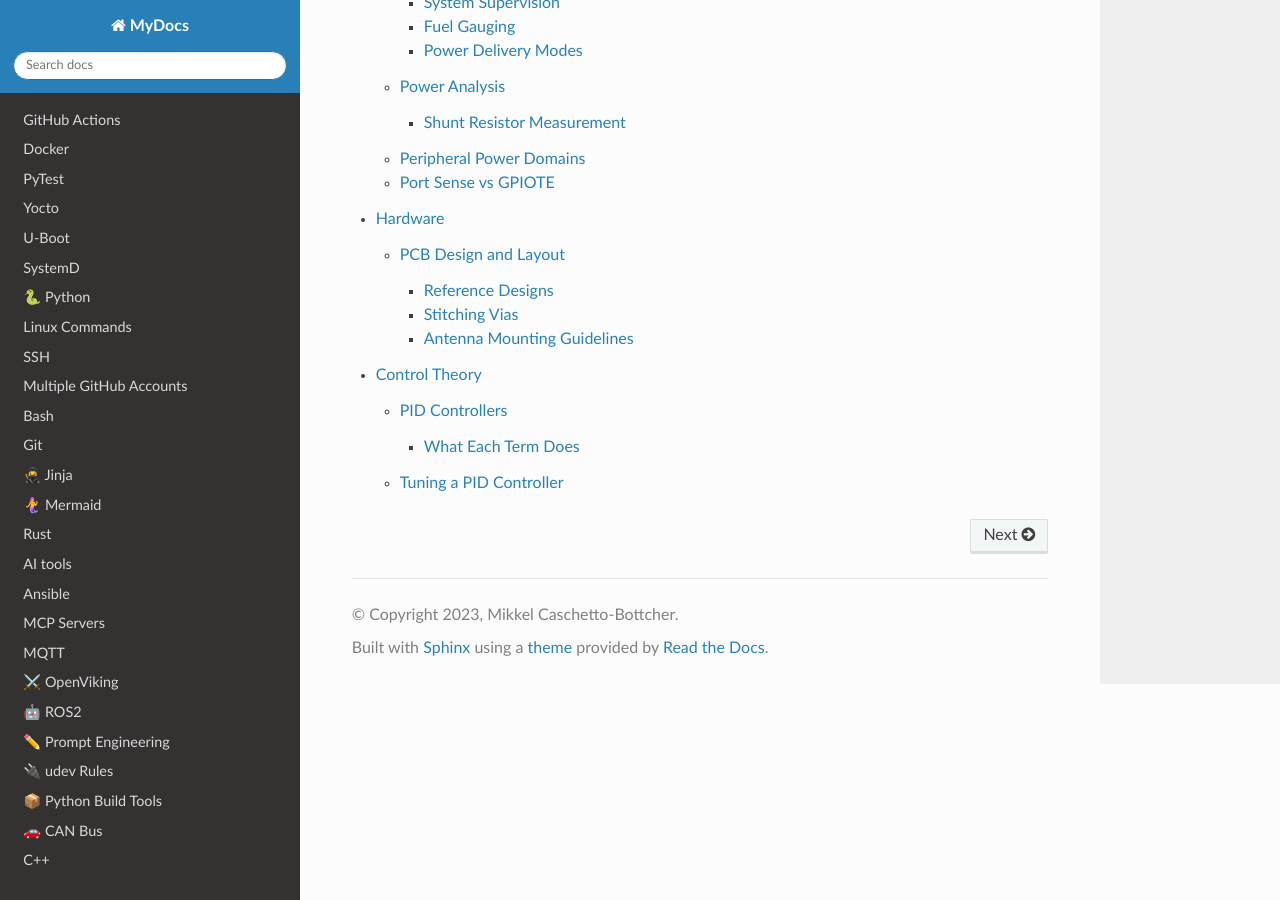
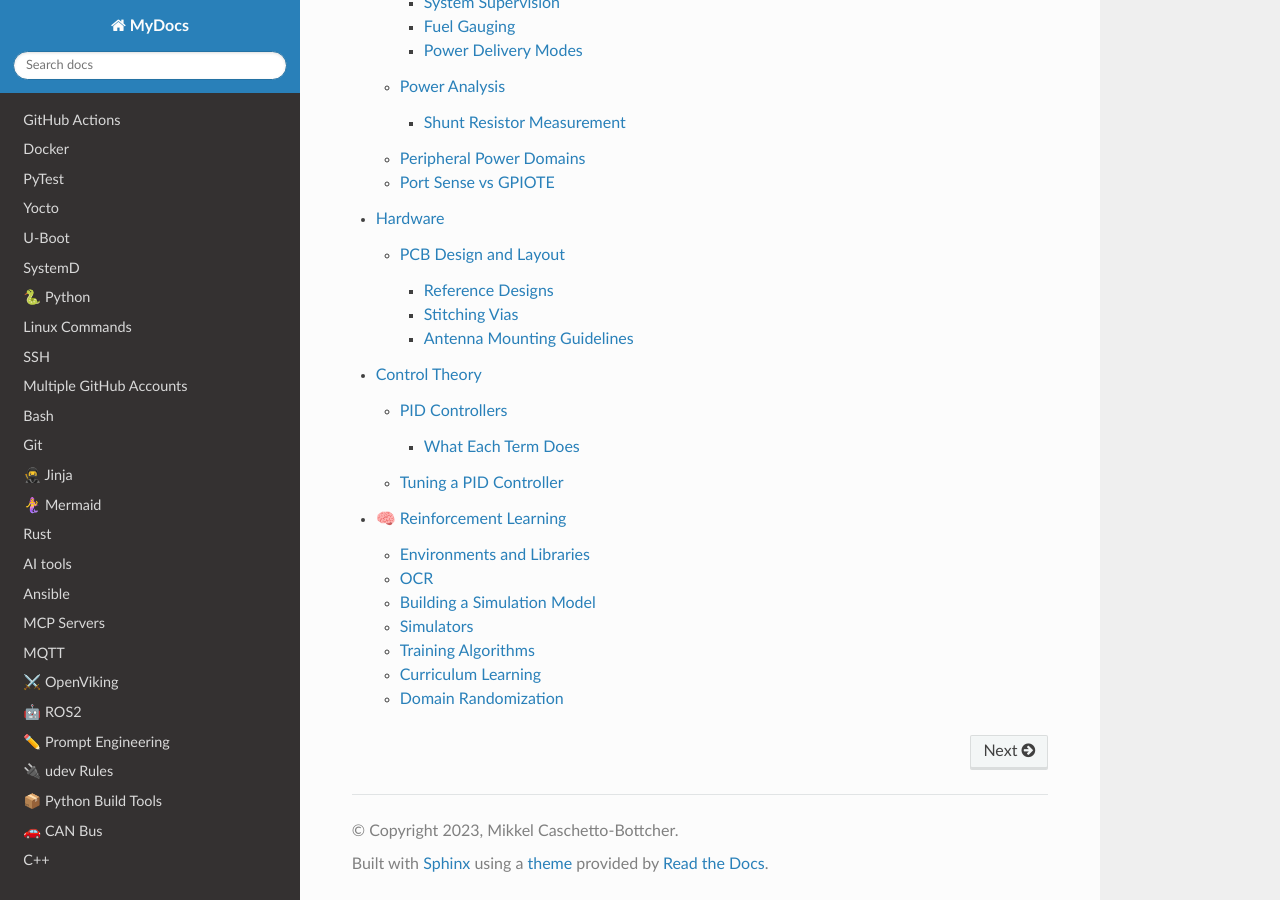
Before and after one commit to mcbottcher/my_docs, a Sphinx documentation site: the page built from docs/source/index.rst, in a window 1280 px wide and 900 px high, scrolled down 21730 px. Built offline with Sphinx 7.4.7 and the Read the Docs theme 3.1.0, drawn with Linux system fonts in a browser that asks for light colours; some of the changed lines change nothing that is shown.

Commit message:
reinforcement_learning: add page on RL tooling, sim setup, and training techniques

```diff
--- a/docs/source/index.rst
+++ b/docs/source/index.rst
@@ -56,3 +56,4 @@
    low_power_design
    hardware
    control_theory
+   reinforcement_learning
--- /dev/null
+++ b/docs/source/reinforcement_learning.rst
@@ -0,0 +1,88 @@
+|:brain:| Reinforcement Learning
+=================================
+
+Notes on reinforcement learning tooling, simulation, and techniques for training
+policies that transfer from simulation to real hardware.
+
+----
+
+Environments and Libraries
+----------------------------
+
+**Gymnasium** (formerly OpenAI Gym) provides a standard interface for RL environments,
+along with an interactive interpreter for trying them out.
+
+**Stable Baselines** is a Python library of RL algorithm implementations (e.g. PPO with
+a CNN policy) that plugs into Gymnasium-style environments.
+
+----
+
+OCR
+---
+
+OCR (Optical Character Recognition) converts an image into text.
+
+AI models tend to perform better when given the cleanest, most relevant input data
+possible — converting an image of text into pure text (rather than feeding the raw
+image in) is one example of this.
+
+See `Shaun Hymel's GitHub <https://github.com/ShawnHymel>`_ for example code.
+
+----
+
+Building a Simulation Model
+-----------------------------
+
+A 3D model can be built in **FreeCAD** and brought into a simulator:
+
+1. Export an **STL** file for each rigid body in the model.
+2. Describe the robot in a **URDF** or **MJCF** file — an XML format that:
+
+   - Assigns mass and inertia values to each component.
+   - Defines joints (how bodies are attached to each other).
+   - Sets friction values for joints that move.
+
+----
+
+Simulators
+----------
+
+- **MuJoCo**
+- **Gazebo**
+- **Isaac Sim**
+
+Isaac Sim in particular tends to require a GPU.
+
+----
+
+Training Algorithms
+--------------------
+
+**PPO** (Proximal Policy Optimization) is a commonly used RL algorithm. It works by
+collecting a batch of experience under the current policy, then taking several small
+gradient update steps on that batch to improve it. A "clipping" term stops any single
+update from moving the policy too far away from the one that collected the data, which
+keeps training stable — this is the "proximal" part of the name.
+
+----
+
+Curriculum Learning
+--------------------
+
+Train on incrementally harder versions of a task rather than the full task from the
+start. For example, start with only one penalty coefficient set non-zero, then enable
+the rest as training progresses.
+
+----
+
+Domain Randomization
+----------------------
+
+Add noise during training to help a policy survive the sim-to-real jump. Sources of
+noise include:
+
+- Sensor noise
+- Motor control noise
+- Friction noise
+- Action delay — the time between an action being determined and it being enacted
+- Battery droop — the drop in supply voltage under heavy load
```
